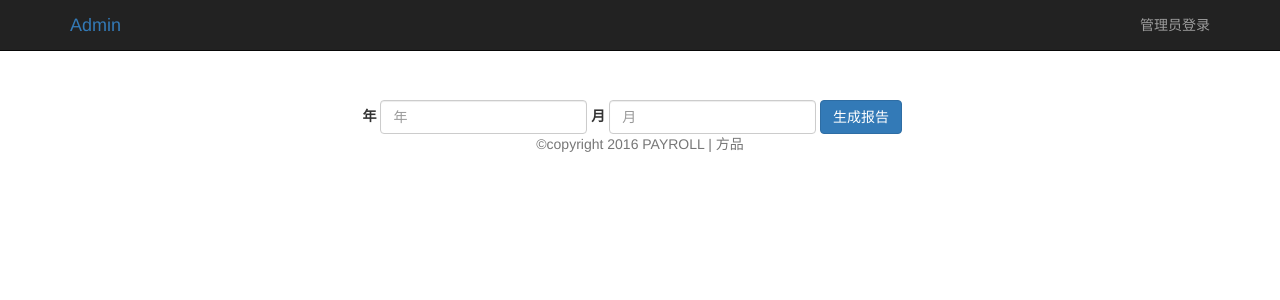
After one commit to corneliouzbett/payroll, a Django app: page /payroll/adlogin in a window 1280 px wide. The commit adds this page. Shown: the top 300 px of the page. Run offline with Django 3.2, Linux system fonts and the light colour scheme; some libraries are stand-ins or nearby versions.

Commit message:
管理员报表，统计图

```diff
--- a/mysite/urls.py
+++ b/mysite/urls.py
@@ -19,6 +19,6 @@ from django.contrib import admin
 
 admin.AdminSite.site_header=u'Payroll 系统管理'
 urlpatterns = [
-    url(r'^admin/', admin.site.urls),
+    url(r'^admin/', admin.site.urls,name="admin"),
     url(r'^payroll/',include('payroll.urls',namespace="payroll"))
 ]
--- a/payroll/static/payroll/main.css
+++ b/payroll/static/payroll/main.css
@@ -19,3 +19,7 @@
 .marginBottom{
     margin-bottom: 50px;
 }
+
+.marginTop{
+    margin-top: 100px;
+}
--- /dev/null
+++ b/payroll/templates/payroll/adminlogin.html
@@ -0,0 +1,114 @@
+{% load staticfiles %}
+<!DOCTYPE html>
+<html lang="zh-CN">
+    <head>
+        <!-- 引入 Bootstrap -->
+        <meta charset="utf-8">
+        <meta http-equiv="X-UA-Compatible" content="IE=edge">
+        <meta name="viewport" content="width=device-width, initial-scale=1">
+        <!-- 上述3个meta标签*必须*放在最前面，任何其他内容都*必须*跟随其后！ -->
+        <meta name="description" content="">
+        <title>{%block title%}{%endblock%}</title>
+        <!-- Bootstrap core CSS -->
+        <link href="{% static 'payroll/bootstrap/css/bootstrap.min.css' %}" rel="stylesheet">
+        <link href="{% static 'payroll/main.css' %}" rel="stylesheet">
+        <link href="{% static 'payroll/jquery-ui.min.css' %}" rel="stylesheet">
+        <!-- Custom styles for this template -->
+        <!-- Just for debugging purposes. Don't actually copy these 2 lines! -->
+        <!--[if lt IE 9]><script src="../../assets/js/ie8-responsive-file-warning.js"></script><![endif]-->
+        <!-- <script src="../../assets/js/ie-emulation-modes-warning.js"></script> -->
+        <!-- HTML5 shim and Respond.js for IE8 support of HTML5 elements and media queries -->
+        <!--[if lt IE 9]>
+            <script src="//cdn.bootcss.com/html5shiv/3.7.2/html5shiv.min.js"></script>
+            <script src="//cdn.bootcss.com/respond.js/1.4.2/respond.min.js"></script>
+            <![endif]-->
+        <script src="{% static 'payroll/Chart.js' %}"></script>
+    </head>
+    <body>
+        <!-- 导航条 -->
+        <div class="launch-nav navbar navbar-inverse navbar-fixed-top">
+            <div class="container">
+                <div class="navbar-brand">
+                    <a href="/admin">Admin</a>
+                </div>
+                <ul class="nav navbar-nav navbar-right">
+                    {% if login  %}
+                    <li><a href="{% url 'payroll:adlogout' %}">注销</a></li>
+                    </li>
+                    {% else %}
+                    <li class="signin">
+                        <a href="#myModal" data-toggle="modal">管理员登录</a>
+                        {% endif %}
+                    </li>
+                </ul>
+            </div>
+        </div>
+
+
+        <!-- 登录模态框插件 -->
+        <!-- /.modal-content -->
+    <div class="modal fade" id="myModal" tabindex="-1" role="dialog" aria-labelledby="myModalLabel" aria-hidden="true">
+    <div class="modal-dialog modal-sm">
+        <div class="modal-content">
+            <div class="modal-header">
+                <button type="button" class="close" data-dismiss="modal" aria-hidden="true">&times;</button>
+                <h4 class="modal-title" id="myModalLabel" style="text-align: center;">Welcome</h4>
+            </div>
+            <div class="modal-body">
+                <form role="form" action="{% url 'payroll:adlogin' %}" method="post" id="form_log_in">
+                    <div class="form-group">
+                        {% if error %}
+                        <p class="text-danger">密码错误</p>
+                        {%  endif %}
+                        <label for="password">管理员密码:</label>
+                        <input type="password" class="form-control" name="password" placeholder="密码">
+                    </div>
+            </div>
+            <div class="modal-footer">
+                <p>
+                <button type="submit" class="btn btn-success" id="btn_log_in">登录</button>
+                <button type="button" class="btn btn-default" data-dismiss="modal">取消</button>
+                </p>
+            </div>
+                </form>
+        </div>
+    </div>
+    </div>
+
+    <div class="container marginTop">
+       <div class="row">
+           <div class="col-md-8 col-md-offset-3">
+               <form class="form-inline" action="{% url 'payroll:makeReport' %}" method="post">
+                                    <div class="form-group">
+                                        <label for="year">年</label>
+                                        <input type="text" class="form-control" id="year" placeholder="年" name="year">
+                                    </div>
+                                    <div class="form-group">
+                                        <label for="month">月</label>
+                                        <input type="text" class="form-control" id="month" placeholder="月" name="month">
+                                    </div>
+                                    <button type="submit" class="btn btn-primary">生成报告</button>
+                                </form>
+           </div>
+       </div>
+    </div>
+        <div class="container",id="footer">
+            <div class="text-center footer_msg">©copyright 2016 PAYROLL | 方品 </div>
+        </div>
+
+
+
+        <script src="{% static 'payroll/jquery/jquery.min.js' %}"></script>
+        <script src="{% static 'payroll/bootstrap/js/bootstrap.min.js' %}"></script>
+        <script src="{% static 'payroll/jquery-ui.min.js' %}"></script>
+        {% block script %}{% endblock %}
+        <script type="text/javascript">
+            {% if error|default:False %}
+            $(function(){
+                $('#myModal').modal()
+            })
+            {% endif %}
+            {% block js %}{% endblock %}
+        </script>
+    </body>
+</html>
--- a/payroll/templates/payroll/person.html
+++ b/payroll/templates/payroll/person.html
@@ -218,10 +218,9 @@
     </div>
 </div>
 {% if record %}
-<canvas class="Chart" id="myChart1" width="200" height="80"></canvas>
 <p class="text-center">工作时长天数分布图</p>
 <canvas class="Chart" id="myChart2" width="200" height="100"></canvas>
-<canvas class="Chart" id="myChart3" width="200" height="80"></canvas>
+<canvas class="Chart" id="myChart1" width="200" height="80"></canvas>
 {% endif %}
 {% endblock %}
 
@@ -306,7 +305,7 @@ var myChart = new Chart(ctx1, {
 	    datasets: [
 	        {
 	            label: "工作时长统计图",
-	            fill : false,
+	            fill : true,
 	            borderColor: "rgba(75,192,192,1)",
                 data : data1,
 	        }
--- a/payroll/urls.py
+++ b/payroll/urls.py
@@ -31,4 +31,8 @@ urlpatterns = [
     url(r'^attend',payroll_view.attend,name='attend'),
     url(r'^makePost',payroll_view.makePost,name='makePost'),
     url(r'^getPayroll',payroll_view.getPayroll,name='getPayroll'),
+    url(r'adminlogin',payroll_view.adminLogin,name='adminLogin'),
+    url(r'adlogin',payroll_view.adlogin,name='adlogin'),
+    url(r'adlogout',payroll_view.adlogout,name="adlogout"),
+    url(r'makereport',payroll_view.makeReport,name='makeReport'),
 ]
--- a/payroll/views.py
+++ b/payroll/views.py
@@ -4,6 +4,7 @@ from django.shortcuts import render_to_response
 from django.http import HttpResponse
 from django.contrib.auth import authenticate,login,logout
 from django.contrib.auth.models import User
+from django.db.models import Sum
 from payroll.models import *
 import re
 from datetime import datetime
@@ -201,7 +202,7 @@ def makeComment(request,id):
         comments = thePost.comment_set.all()
     else:
         return render_to_response('payroll/404.html')
-    return render_to_response('payroll/post.html',{'post':thePost,'comment':comments})
+    return render_to_response('payroll/post.html',{'post':thePost,'comment':comments,'login':True})
 
 @login_required(login_url='/payroll/home')
 def attend(request):
@@ -263,3 +264,53 @@ def getPayroll(request):
                                 request.user.employee,'num':2,'myPost':myPost,'myComment':myComment,'report':report})
     else:
         return render_to_response('payroll/404.html')
+
+
+
+def adminLogin(request):
+    return render_to_response('payroll/adminLogin.html')
+
+
+
+def adlogin(request):
+    errors = False
+    loginSuccess = False
+    if request.method == 'POST':
+        try:
+            password = request.POST['password']
+        except Exception:
+            errors = True
+            return render_to_response('payroll/adminLogin.html',{'login':loginSuccess,'error':errors})
+        user = authenticate( username = 'admin' ,password = password )
+        if user is not None:
+            if user.is_active:
+                login(request,user)
+                loginSuccess= True
+            else:
+                errors = True
+                return render_to_response('payroll/adminLogin.html',{'login':loginSuccess,'error':errors})
+        else:
+            errors = True
+            return render_to_response('payroll/adminLogin.html',{'login':loginSuccess,'error':errors})
+    return render_to_response('payroll/adminLogin.html',{'login':loginSuccess,'error':errors})
+
+
+
+def adlogout(request):
+   logout(request)
+   return render_to_response('payroll/adminLogin.html',{'login':False,'error':False})
+
+
+@login_required(login_url='/payroll/adminLogin')
+def makeReport(request):
+    month = request.POST['month']
+    year = request.POST['year']
+    payroll = Payroll.objects.filter( year=year ).filter(month=month)
+    hour = 0.0
+    salary = 0.0
+    num = len(payroll)
+    for item in payroll:
+        hour+=item.hour
+        salary+=item.salary
+    print hour,salary,num
+    return render_to_response('payroll/adminreport.html',{'payroll':payroll,'num':num,'month':month,'year':year,'hour':hour,'salary':salary,'avgsalary':salary/num,'avghour':float("%.1f"%(hour/num/30.0,))})
```
Also changed, not shown: payroll/templates/payroll/adminreport.html (added, +195 -0 lines), 1 other file.
